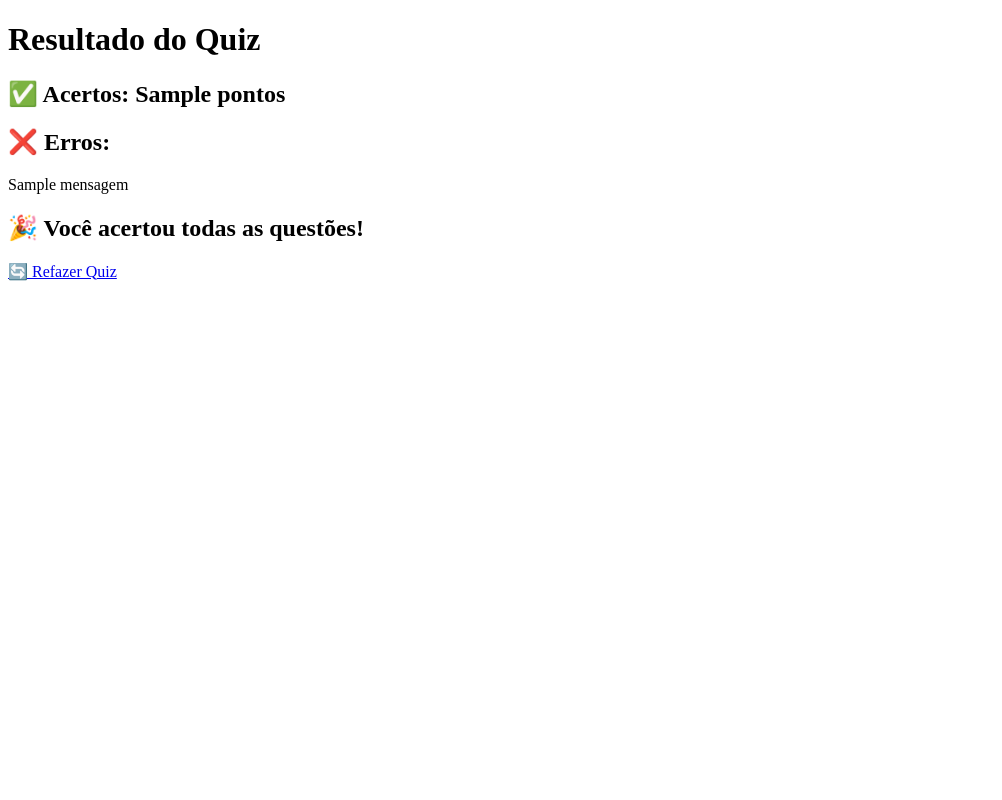
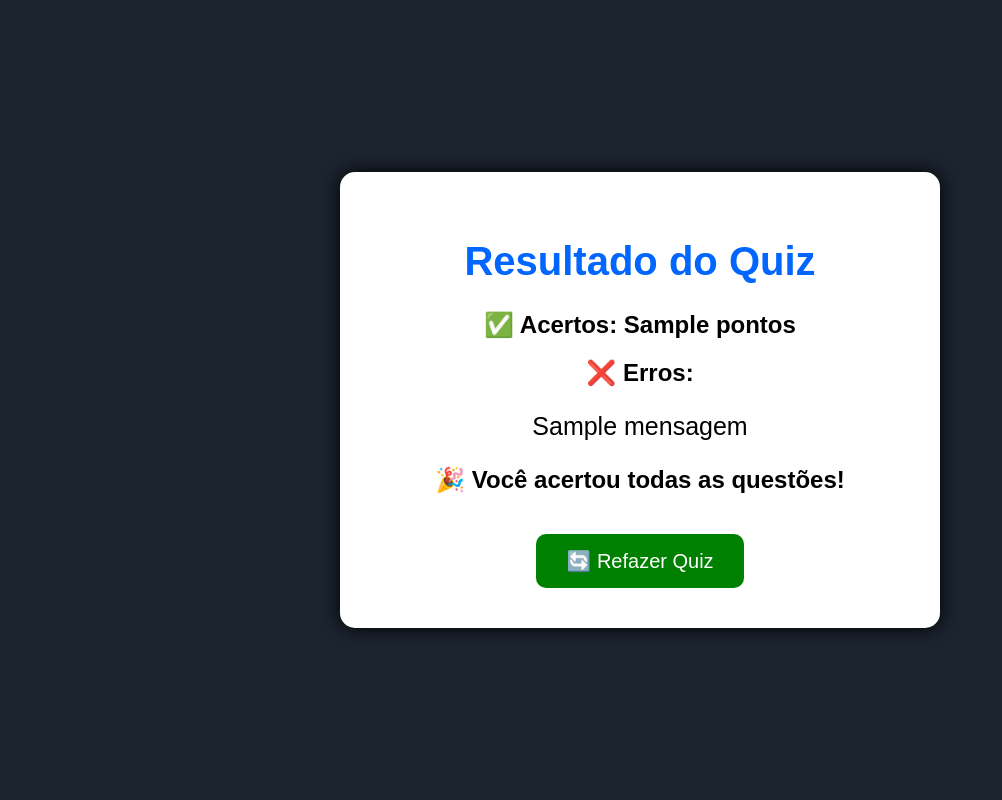
Before and after one commit to programer-davivalente/Quiz---Ind-stria-4.0, a Flask app: template templates/resultado.html in a window 1280 px wide. Shown: the whole page, without its empty margins (0-1002 px from the left). Run offline with Flask 3, Linux system fonts and the light colour scheme; the template is opened without the code that fills it: most values are stand-ins (such as "Sample title", 1, 10 or a date in 2020).

Commit message:
Atualizar o resultado.css

```diff
--- a/static/resultado.css
+++ b/static/resultado.css
@@ -1,64 +1,100 @@
-<!DOCTYPE html>
-<html lang="pt-br">
+body {
+    background: #1c2430;
+    color: white;
+    font-family: Arial, sans-serif;
 
-<head>
-    <meta charset="UTF-8">
-    <meta name="viewport" content="width=device-width, initial-scale=1.0">
+    display: flex;
+    justify-content: center;
+    align-items: center;
 
-    <title>Resultado</title>
+    min-height: 100vh;
+    margin: 0;
+    padding: 20px;
+    box-sizing: border-box;
+}
 
-    <link rel="stylesheet"
-          href="{{ url_for('static', filename='resultado.css') }}">
-</head>
+* {
+    box-sizing: border-box;
+}
 
-<body>
+.resultado {
+    background: white;
+    color: black;
 
-    <div class="resultado">
+    padding: 40px;
 
-        <h1>Resultado do Quiz</h1>
+    width: 90%;
+    max-width: 600px;
 
-        <h2>✅ Acertos: {{ pontos }}</h2>
+    border-radius: 15px;
 
-        <h2>❌ Erros: {{ erros }}</h2>
+    text-align: center;
 
-        <p>{{ mensagem }}</p>
+    box-shadow: 0px 0px 20px black;
+}
 
+h1 {
+    color: #0066ff;
+    font-size: 40px;
+}
 
-        {% if erros_lista %}
+h2 {
+    margin: 20px;
+}
 
-            <h2>❌ Questões que você errou:</h2>
+p {
+    font-size: 25px;
+}
 
-            {% for erro in erros_lista %}
+a {
+    display: inline-block;
 
-                <div class="erro">
+    margin-top: 20px;
 
-                    <h3>❌ Pergunta {{ erro.numero }}</h3>
+    text-decoration: none;
 
-                    <p>
-                        Sua resposta:
-                        <strong>{{ erro.resposta_usuario }}</strong>
-                    </p>
+    color: white;
 
-                    <p>
-                        Resposta correta:
-                        <strong>{{ erro.resposta_correta }}</strong>
-                    </p>
+    background: #008000;
 
-                </div>
+    padding: 15px 30px;
 
-            {% endfor %}
+    border-radius: 10px;
 
-        {% else %}
+    font-size: 20px;
+}
 
-            <h2>🎉 Você acertou todas as questões!</h2>
+a:hover {
+    background: #00aa00;
+}
 
-        {% endif %}
+/* Celulares */
+@media (max-width: 768px) {
 
+    body {
+        padding: 15px;
+    }
 
-        <a href="/">🔄 Refazer Quiz</a>
+    .resultado {
+        width: 100%;
+        padding: 25px 20px;
+    }
 
-    </div>
+    h1 {
+        font-size: 30px;
+    }
 
-</body>
+    h2 {
+        font-size: 22px;
+        margin: 15px;
+    }
 
-</html>
+    p {
+        font-size: 20px;
+    }
+
+    a {
+        font-size: 18px;
+        padding: 12px 25px;
+    }
+}
```
